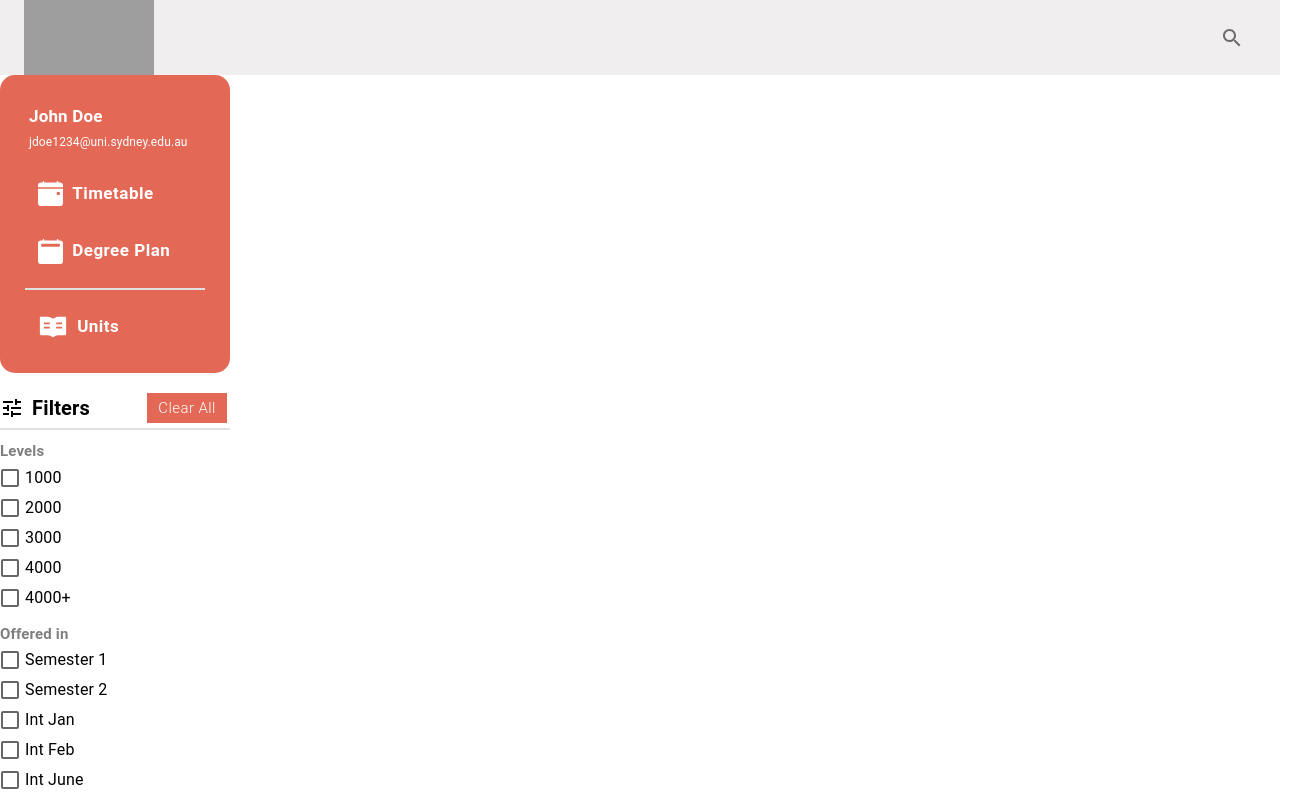
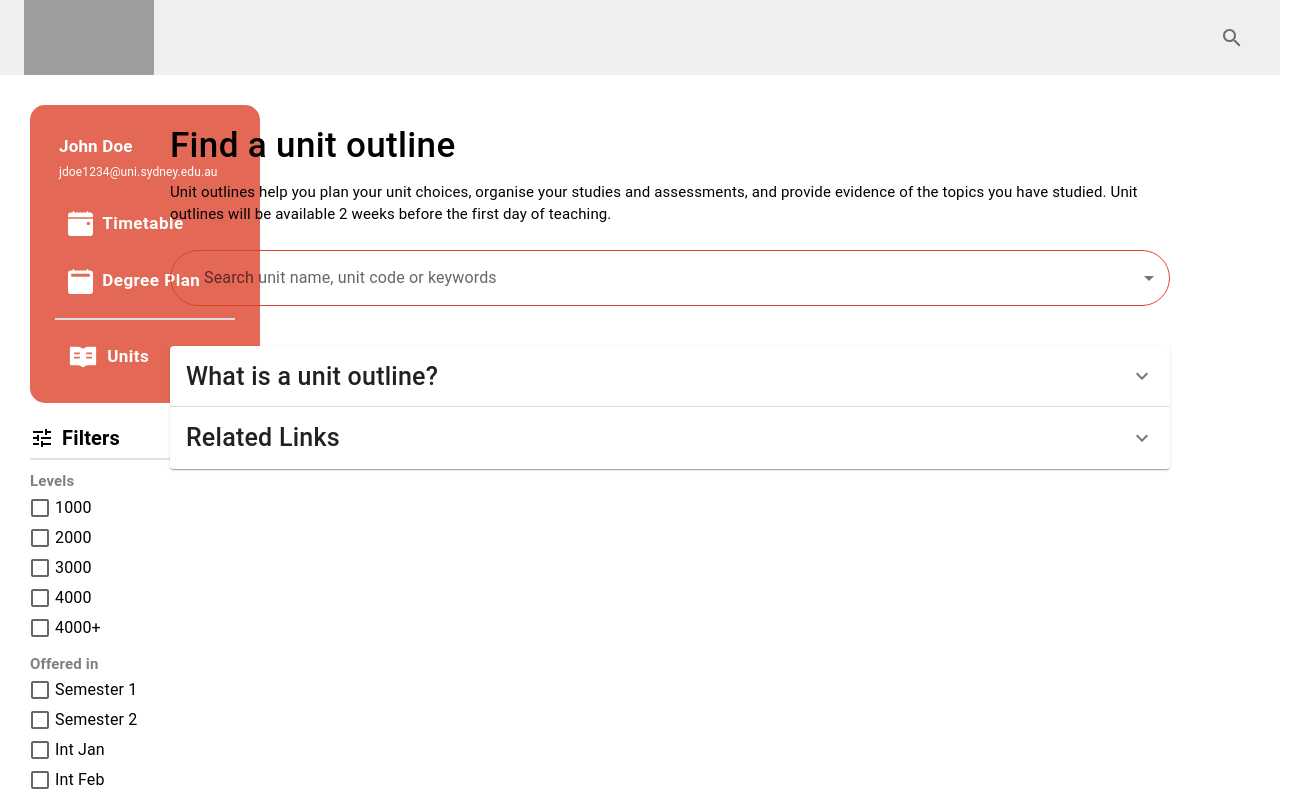
Before and after one commit to USYDUniTrack/UniTrack_WebApp, a Next.js app: page /units in a window 1280 px wide. Shown: the top 799 px of the page, 1310 px wide, since content can reach past the window. Built offline with nearby package versions, Linux system fonts and the light colour scheme; no server answers; grey boxes are pictures that could not be loaded.

Commit message:
Fixed formatting for units page

```diff
--- a/app/(mainPages)/SelectionBar.js
+++ b/app/(mainPages)/SelectionBar.js
@@ -1,6 +1,6 @@
 "use client";
 
-import { Button, Checkbox, Divider, FormGroup, FormControlLabel, Stack, Typography, Link, Box } from '@mui/material';
+import { Button, Checkbox, Divider, FormGroup, FormControlLabel, Stack, Typography } from '@mui/material';
 import TuneIcon from '@mui/icons-material/Tune';
 
 const SelectionBar = () => {
@@ -10,8 +10,8 @@ const SelectionBar = () => {
             <Stack sx={{'margin-bottom': '5px'}} direction="row" alignItems="center" gap={1} justifyContent='flex-start'>
                 <TuneIcon />
                 <Typography sx={{ fontWeight: 'bold', fontSize: '20px' }}> Filters </Typography>
-                <div style={{'margin-left': '49px', backgroundColor: 'rgba(221, 67, 43, 0.80)'}}>
-                    <Button sx={{fontSize: '15px', color: '#FFFFFF', fontWeight: 300, textTransform: 'none', width: '80px', height: '30px', justifyContent: 'center' }}>
+                <div style={{'margin-left': '49px' }}>
+                    <Button sx={{fontSize: '15px', color: '#DD432B', fontWeight: 500, textTransform: 'none', width: '80px', height: '30px', justifyContent: 'center' }}>
                         Clear All
                     </Button>
                 </div>
--- a/app/(mainPages)/units/[unit]/page.js
+++ b/app/(mainPages)/units/[unit]/page.js
@@ -9,7 +9,7 @@ export default function Unit({params}) {
   return (
       <>
         <div className='centerContentWrapper'>
-          <h2>{params.unit}</h2>
+          {/* <h2>{params.unit}</h2> */}
           <UnitDescription />
           <Timetable />
           <UnitOutline />
--- a/app/(mainPages)/units/page.js
+++ b/app/(mainPages)/units/page.js
@@ -1,7 +1,7 @@
 "use client";
 
 import React, { useState, useEffect } from "react";
-import { Search } from '@mui/icons-material';
+import { BorderColor, Search } from '@mui/icons-material';
 import ExpandMoreIcon from '@mui/icons-material/ExpandMore';
 import { Accordion, AccordionSummary, AccordionDetails, Stack, TextField, Typography, Link, Box, Autocomplete, AutocompleteRenderInputParams, InputAdornment } from '@mui/material';
 
@@ -9,13 +9,14 @@ export default function Page() {
   console.log("Coding Fest");
 
   return (
-        <div className="unitSearchContent">
-            <Typography sx={{ fontWeight: 200, fontSize: '30px' }}> Find a Unit Outline </Typography>
-            <Typography sx={{ fontWeight: 200, fontSize: '15px' }}>
-            Unit outlines help you plan your unit choices, organise your studies and assessments, and provide evidence of the topics you have studied. Unit outlines will be available 2 weeks before the first day of teaching. </Typography>
-            <SearchBar />
-            <BasicAccordion />
-        </div>
+    <div className="unitSearchContent">
+        <Typography sx={{ fontWeight: 500, fontSize: '35px', marginBottom: 1 }}> Find a unit outline </Typography>
+        <Typography sx={{fontSize: '15px', maxWidth: 1000, marginBottom: 3}}>
+          Unit outlines help you plan your unit choices, organise your studies and assessments, and provide evidence of the topics you have studied. Unit outlines will be available 2 weeks before the first day of teaching.
+        </Typography>
+        <SearchBar />
+        <BasicAccordion />
+    </div>
   )
 }
 
@@ -30,7 +31,7 @@ const SearchBar = () => {
       }, []);
 
       return (
-        <Stack sx={{ width: 400, margin: "auto" }}>
+        <Stack sx={{ width: 1000, margin: "auto", marginBottom: 5 }}>
           <Autocomplete
             componentsProps={{
               paper: {
@@ -56,14 +57,18 @@ const SearchBar = () => {
             renderInput={(params) => (
               <TextField
                 {...params}
-                label="Search Units"
+                label="Search unit name, unit code or keywords"
                 sx={{
                   "& .MuiOutlinedInput-root": {
                     borderRadius: "50px",
 
                     legend: {
                       marginLeft: "30px"
-                    }
+                    },
+
+                    '& fieldset': {
+                      borderColor: '#DD432B',
+                    },
                   },
                   "& .MuiAutocomplete-inputRoot": {
                     paddingLeft: "20px !important",
@@ -76,7 +81,7 @@ const SearchBar = () => {
                     marginLeft: "20px",
                     paddingLeft: "10px",
                     paddingRight: 0,
-                    background: "white"
+                    background: "white",
                   }
                 }}
               />
@@ -89,33 +94,61 @@ const SearchBar = () => {
 function BasicAccordion() {
   return (
     <div>
-      <Accordion>
+      <Accordion sx={{ maxWidth: 1000 }}>
         <AccordionSummary
           expandIcon={<ExpandMoreIcon />}
           aria-controls="panel1a-content"
           id="panel1a-header"
         >
-          <Typography>What is a unit outline?</Typography>
+          <Typography sx={{ fontWeight: 500, fontSize: 25 }}>What is a unit outline?</Typography>
         </AccordionSummary>
         <AccordionDetails>
-          <Typography>
-            Lorem ipsum dolor sit amet, consectetur adipiscing elit. Suspendisse
-            malesuada lacus ex, sit amet blandit leo lobortis eget.
+          <Typography sx={{ fontSize: 15 }}>
+            Unit outlines are a key source of information to help you understand what you will study, how you will learn and the way in which you’ll be assessed in a particular unit of study.<br/>
+            The information in the outline can be used to help you plan your unit choices, organise your studies, apply for special consideration, set up academic plans and provide evidence of the topics you have studied.<br/>
+            <br/>
+            In each outline you can find the following information:
+            <ul>
+              <li><b>Assessments</b></li>
+              <dt>Including the topic, type, title, weighting and due date(s).</dt>
+
+              <li><b>Weekly schedule</b></li>
+              <dt> A weekly breakdown of learning activities and topics.</dt>
+
+              <li><b>Enrolment rules</b></li>
+              <dt>Such as pre-requisites that must be met before you can enrol.</dt>
+
+              <li><b>Teaching staff</b></li>
+              <dt>Contact information for your unit coordinator, lecturers, tutors and faculty contact(s).</dt>
+
+              <li><b>Learning outcomes</b></li>
+              <dt>What you will be able to do and understand at the completion of the unit. Learning outcomes are linked to <Link href="https://www.sydney.edu.au/students/graduate-qualities.html" sx={{ color: '#DD432B', textDecorationColor: '#DD432B' }}>graduate qualities</Link>.</dt>
+
+              <li><b> Unit information</b></li>
+              <dt>Including prescribed readings and additional costs alongside academic integrity, special consideration and work health and safety information.</dt>
+            </ul>
+
+            You can find further information about available units and courses at Sydney University through <Link href="https://sydney.edu.au/courses/" sx={{ color: '#DD432B', textDecorationColor: '#DD432B' }}>Sydney Courses</Link> or view <Link href="https://www.sydney.edu.au/handbooks/" sx={{ color: '#DD432B', textDecorationColor: '#DD432B' }}>our Online Handbooks</Link>.
           </Typography>
         </AccordionDetails>
       </Accordion>
-      <Accordion disabled>
+
+      <Accordion sx={{ maxWidth: 1000}}>
         <AccordionSummary
           expandIcon={<ExpandMoreIcon />}
           aria-controls="panel2a-content"
           id="panel2a-header"
         >
-          <Typography>Related Links</Typography>
+          <Typography sx={{ fontWeight: 500, fontSize: 25  }}>Related Links</Typography>
         </AccordionSummary>
         <AccordionDetails>
-          <Typography>
-            Lorem ipsum dolor sit amet, consectetur adipiscing elit. Suspendisse
-            malesuada lacus ex, sit amet blandit leo lobortis eget.
+          <Typography sx={{ fontSize: 15 }}>
+            <ul>
+              <li><Link href="https://sydney.edu.au/courses/" sx={{ color: '#DD432B', textDecorationColor: '#DD432B' }}>Handbook and course rules</Link></li>
+              <li><Link href="https://sydney.edu.au/courses/" sx={{ color: '#DD432B', textDecorationColor: '#DD432B' }}>Planning your course</Link></li>
+              <li><Link href="https://sydney.edu.au/courses/" sx={{ color: '#DD432B', textDecorationColor: '#DD432B' }}>Enrol in a new course</Link></li>
+              <li><Link href="https://sydney.edu.au/courses/" sx={{ color: '#DD432B', textDecorationColor: '#DD432B' }}>Explore the Open Learning Environment</Link></li>
+            </ul>
           </Typography>
         </AccordionDetails>
       </Accordion>
--- a/app/globals.css
+++ b/app/globals.css
@@ -79,6 +79,7 @@ body {
 .HomePageWrapper {
   display: flex;
   flex-direction: column;
+  margin: 30px;
 }
 
 .headingContentWrapper{
@@ -101,6 +102,8 @@ body {
   width: 100%;
   display: flex;
   justify-content: center;
+  position: absolute;
+  top: 120px;
 }
 
 .HomePageWrapper {
```
